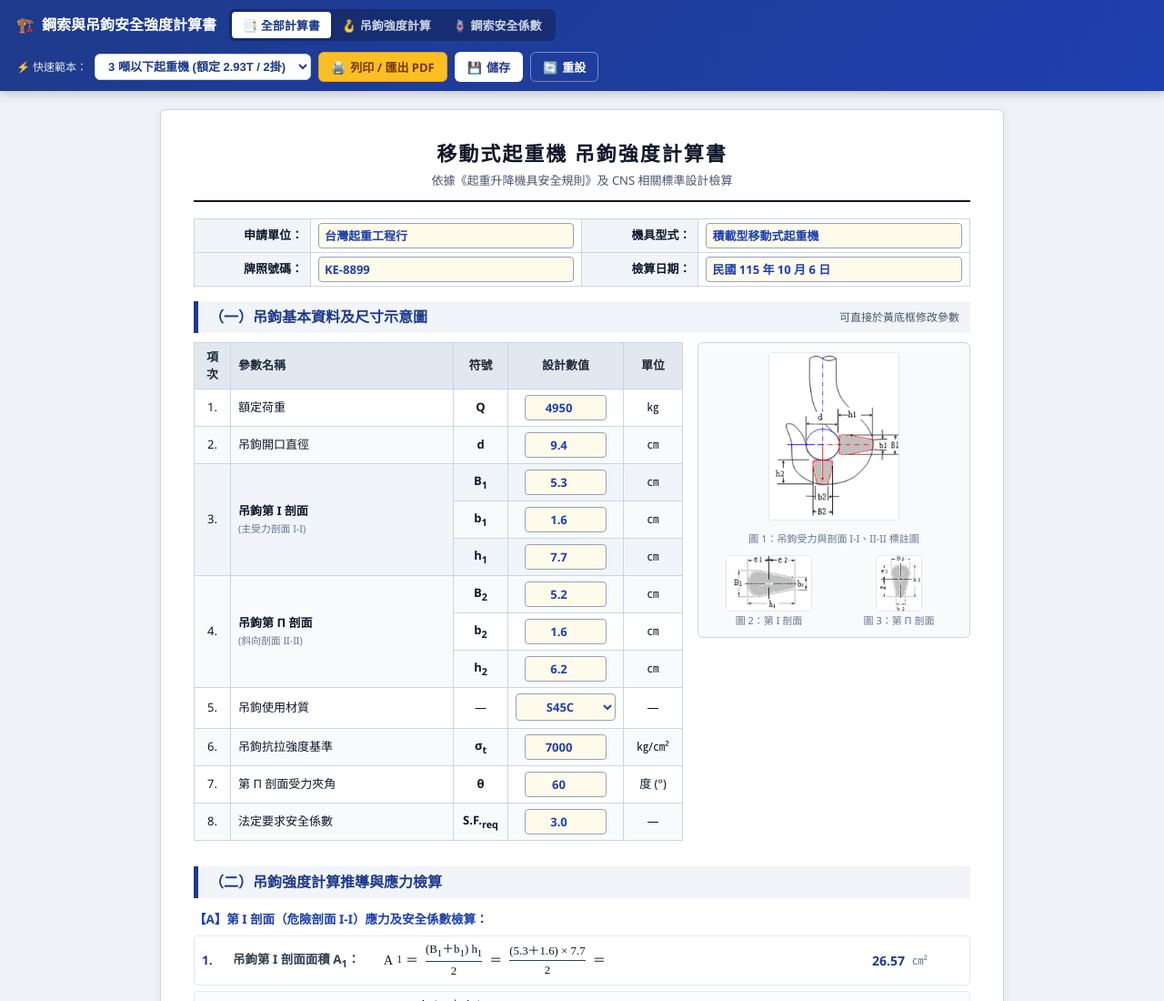
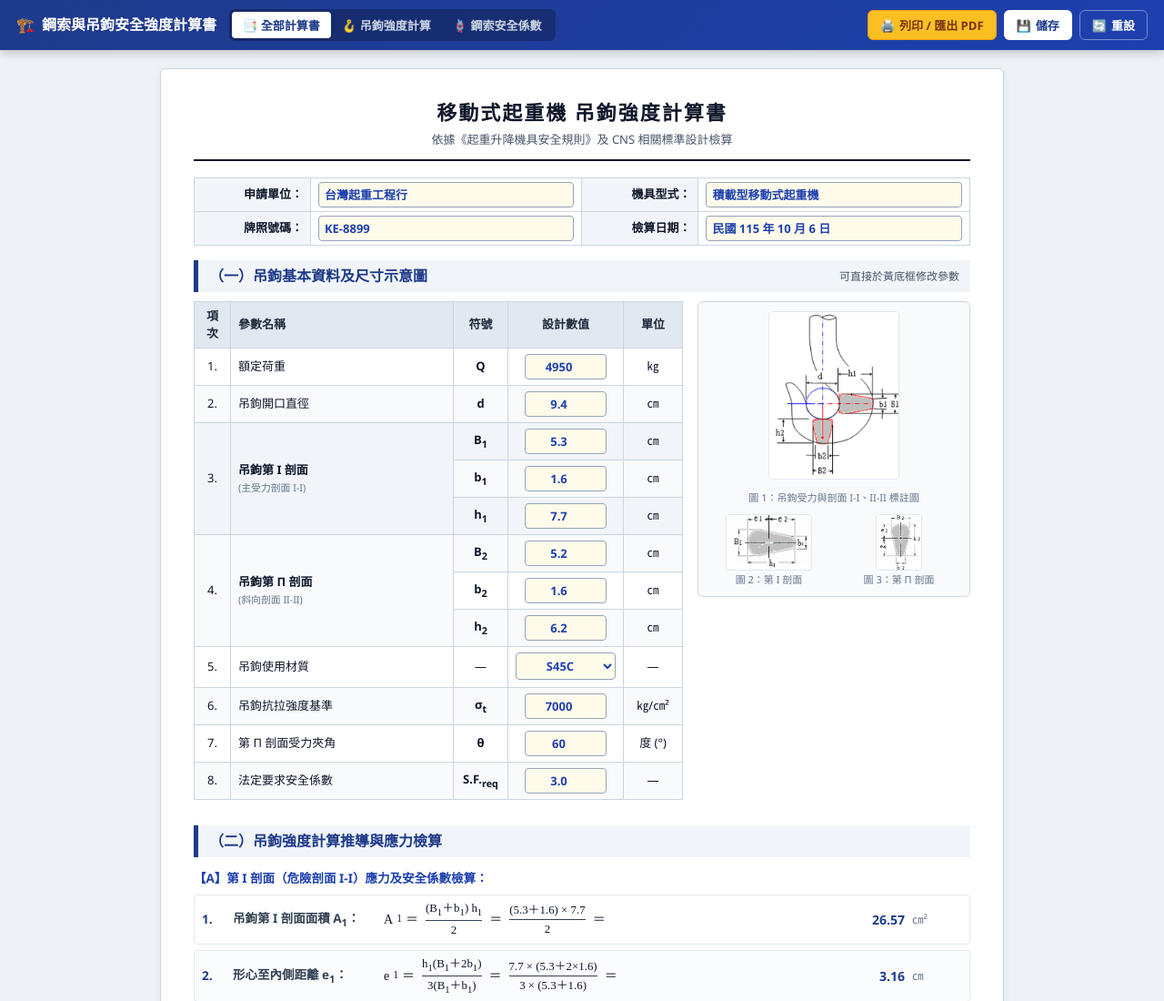
Before and after one commit to pvalearn-ops/crane3t-apply, a plain HTML site: page 鋼索吊鉤計算/鋼索吊鉤計算.html in a window 1280 px wide. Shown: the top 1100 px of the page at 91% size. Drawn offline with Linux system fonts and the light colour scheme.

Commit message:
1151006-3

```diff
--- a/鋼索吊鉤計算/鋼索吊鉤計算.html
+++ b/鋼索吊鉤計算/鋼索吊鉤計算.html
@@ -682,13 +682,6 @@
     </div>
 
     <div class="toolbar-actions">
-      <label style="font-size:12px; color:#e2e8f0;">⚡ 快速範本：</label>
-      <select id="presetSelect" class="preset-select" onchange="applyPreset(this.value)">
-        <option value="preset_excel">Excel 原始範本 (4.95T / 15T 4掛)</option>
-        <option value="preset_293t" selected>3 噸以下起重機 (額定 2.93T / 2掛)</option>
-        <option value="preset_293t_4fall">3 噸以下起重機 (額定 2.93T / 4掛)</option>
-        <option value="preset_platform">搭乘設備模式 (額定 580kg / 2掛)</option>
-      </select>
 
       <button class="btn btn-primary" onclick="window.print()">
         <span>🖨️</span> 列印 / 匯出 PDF
```
Also changed, not shown: hub/app.js (+6 -4 lines), 鋼索吊鉤計算/index.html (+0 -7 lines).
